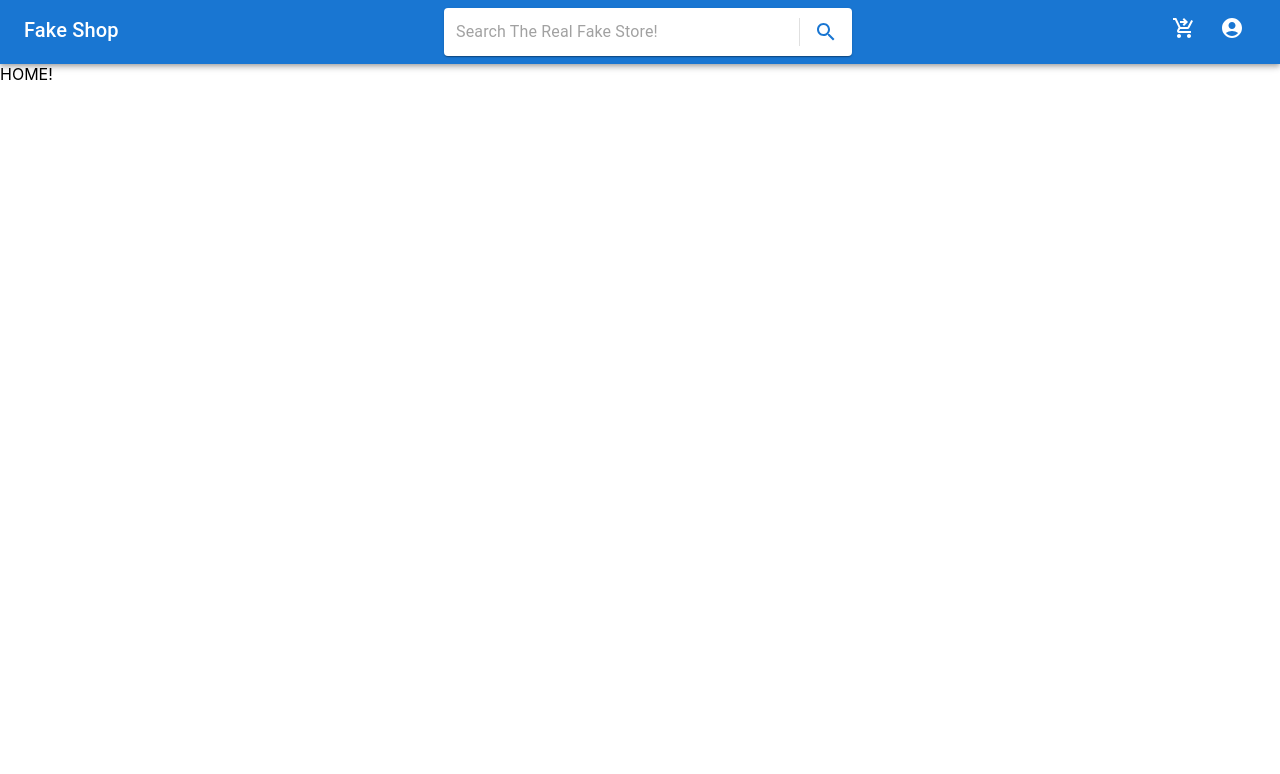
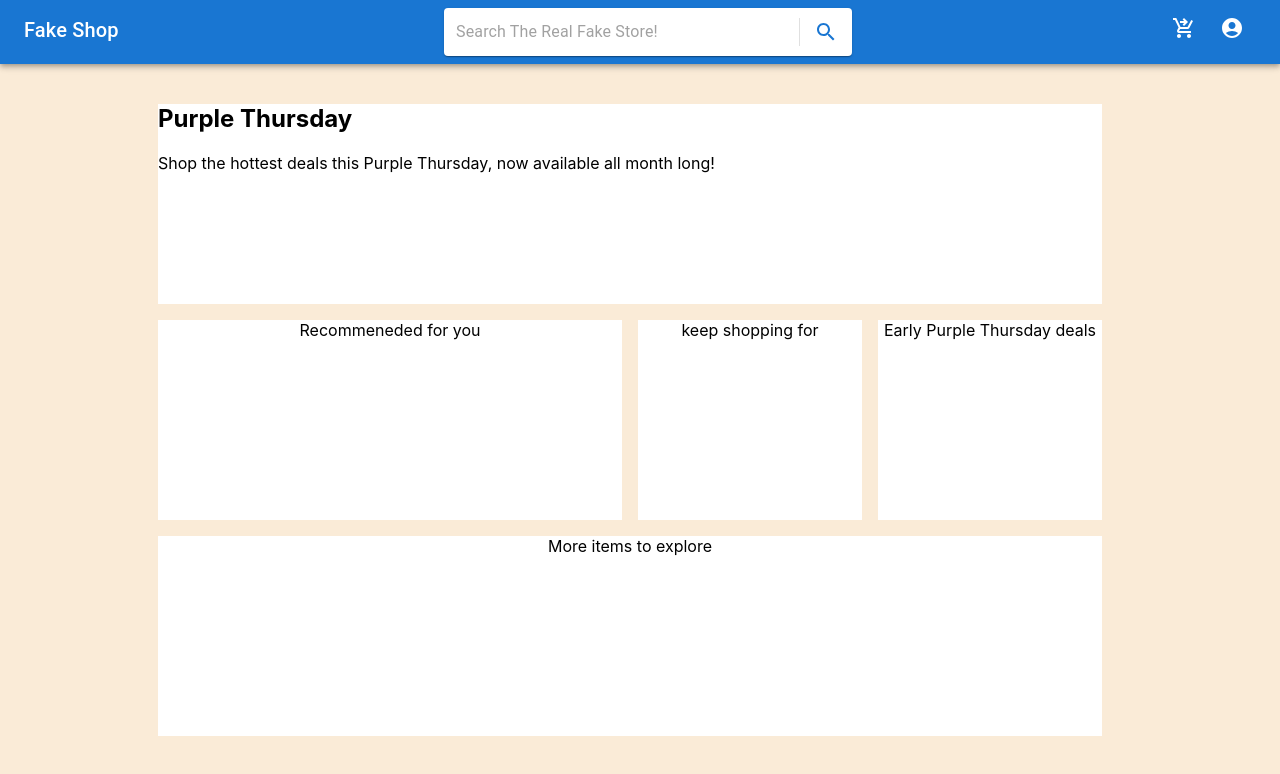
Before and after one commit to N8ers/fake-store, a React (Create React App) app: page / in a window 1280 px wide. Shown: the top 774 px of the page. Built offline with nearby package versions, Linux system fonts and the light colour scheme.

Commit message:
make the home page box skeleton

```diff
--- a/src/App.js
+++ b/src/App.js
@@ -7,7 +7,7 @@ import UserSettings from "./pages/UserSettings"
 
 function App() {
   return (
-    <div className="App">
+    <div>
       <NavBar />
 
       <Routes>
--- a/src/index.css
+++ b/src/index.css
@@ -1,13 +1,18 @@
+html {
+  background-color: antiquewhite;
+  height: 100vh;
+}
+
 body {
   margin: 0;
-  font-family: -apple-system, BlinkMacSystemFont, 'Segoe UI', 'Roboto', 'Oxygen',
-    'Ubuntu', 'Cantarell', 'Fira Sans', 'Droid Sans', 'Helvetica Neue',
+  font-family: -apple-system, BlinkMacSystemFont, "Segoe UI", "Roboto", "Oxygen",
+    "Ubuntu", "Cantarell", "Fira Sans", "Droid Sans", "Helvetica Neue",
     sans-serif;
   -webkit-font-smoothing: antialiased;
   -moz-osx-font-smoothing: grayscale;
 }
 
 code {
-  font-family: source-code-pro, Menlo, Monaco, Consolas, 'Courier New',
+  font-family: source-code-pro, Menlo, Monaco, Consolas, "Courier New",
     monospace;
 }
--- a/src/index.js
+++ b/src/index.js
@@ -15,7 +15,4 @@ root.render(
   </React.StrictMode>
 )
 
-// If you want to start measuring performance in your app, pass a function
-// to log results (for example: reportWebVitals(console.log))
-// or send to an analytics endpoint. Learn more: https://bit.ly/CRA-vitals
 reportWebVitals()
--- a/src/pages/Home.js
+++ b/src/pages/Home.js
@@ -1,5 +1,43 @@
+import { Box, Grid } from "@mui/material"
+
+import styles from "./Home.module.css"
+
 function Home() {
-  return <div>HOME!</div>
+  return (
+    <Box sx={{ flexGrow: 1 }} align="center">
+      <Grid container spacing={2} className={styles.container}>
+        <Grid item xs={12} align="center">
+          <Box className={styles.boxOne}>
+            <h2>Purple Thursday</h2>
+            <p>
+              Shop the hottest deals this Purple Thursday, now available all
+              month long!
+            </p>
+          </Box>
+        </Grid>
+        <Grid item xs={6} align="center">
+          <Box className={styles.boxTwo}>
+            <div>Recommeneded for you</div>
+          </Box>
+        </Grid>
+        <Grid item xs={3} align="center">
+          <Box className={styles.boxThree}>
+            <div>keep shopping for</div>
+          </Box>
+        </Grid>
+        <Grid item xs={3} align="center">
+          <Box className={styles.boxFour}>
+            <div>Early Purple Thursday deals</div>
+          </Box>
+        </Grid>
+        <Grid item xs={12} align="center">
+          <Box className={styles.boxFive}>
+            <div>More items to explore</div>
+          </Box>
+        </Grid>
+      </Grid>
+    </Box>
+  )
 }
 
 export default Home
--- /dev/null
+++ b/src/pages/Home.module.css
@@ -0,0 +1,31 @@
+.container {
+  max-width: 1000px;
+  margin: 20px;
+  padding: 20px;
+}
+
+.boxOne {
+  height: 200px;
+  text-align: left;
+  background-color: white;
+}
+
+.boxTwo {
+  height: 200px;
+  background-color: white;
+}
+
+.boxThree {
+  height: 200px;
+  background-color: white;
+}
+
+.boxFour {
+  height: 200px;
+  background-color: white;
+}
+
+.boxFive {
+  height: 200px;
+  background-color: white;
+}
```
